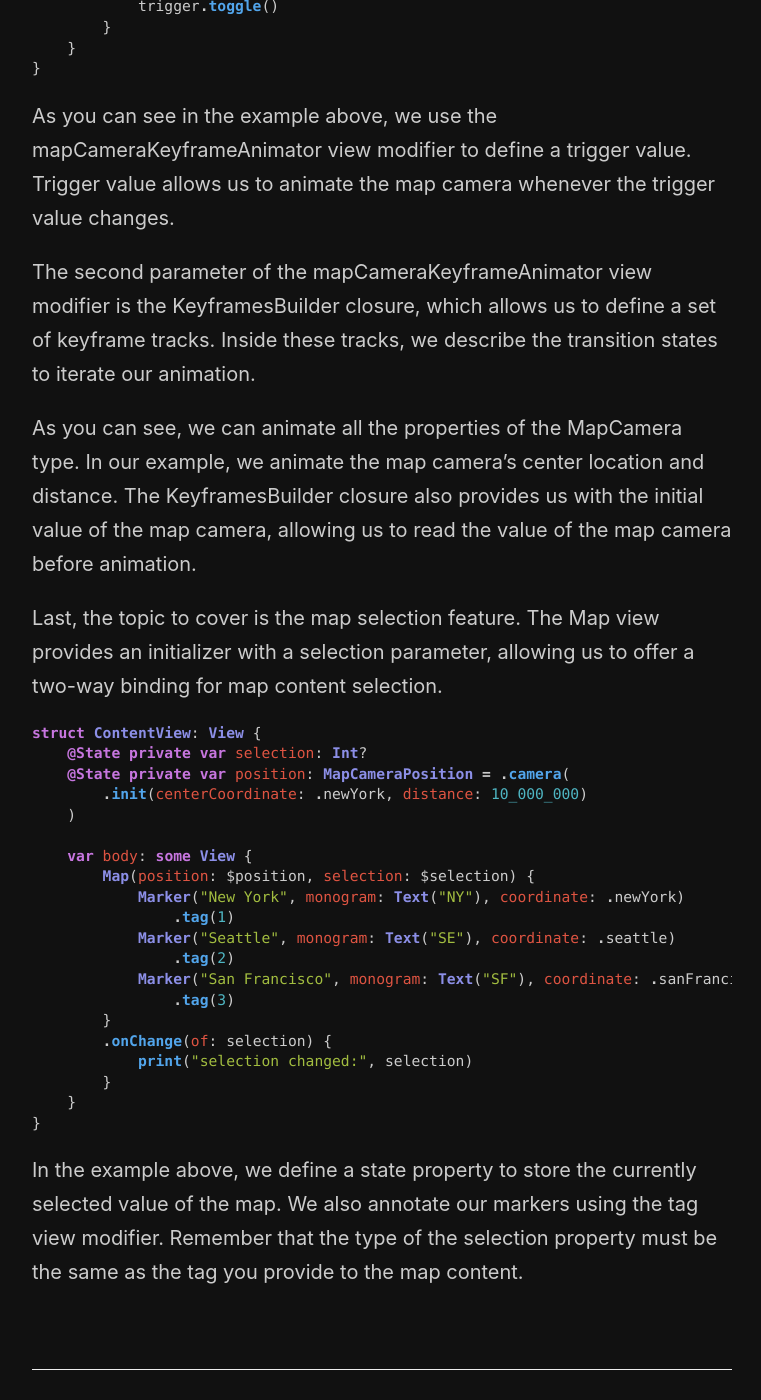
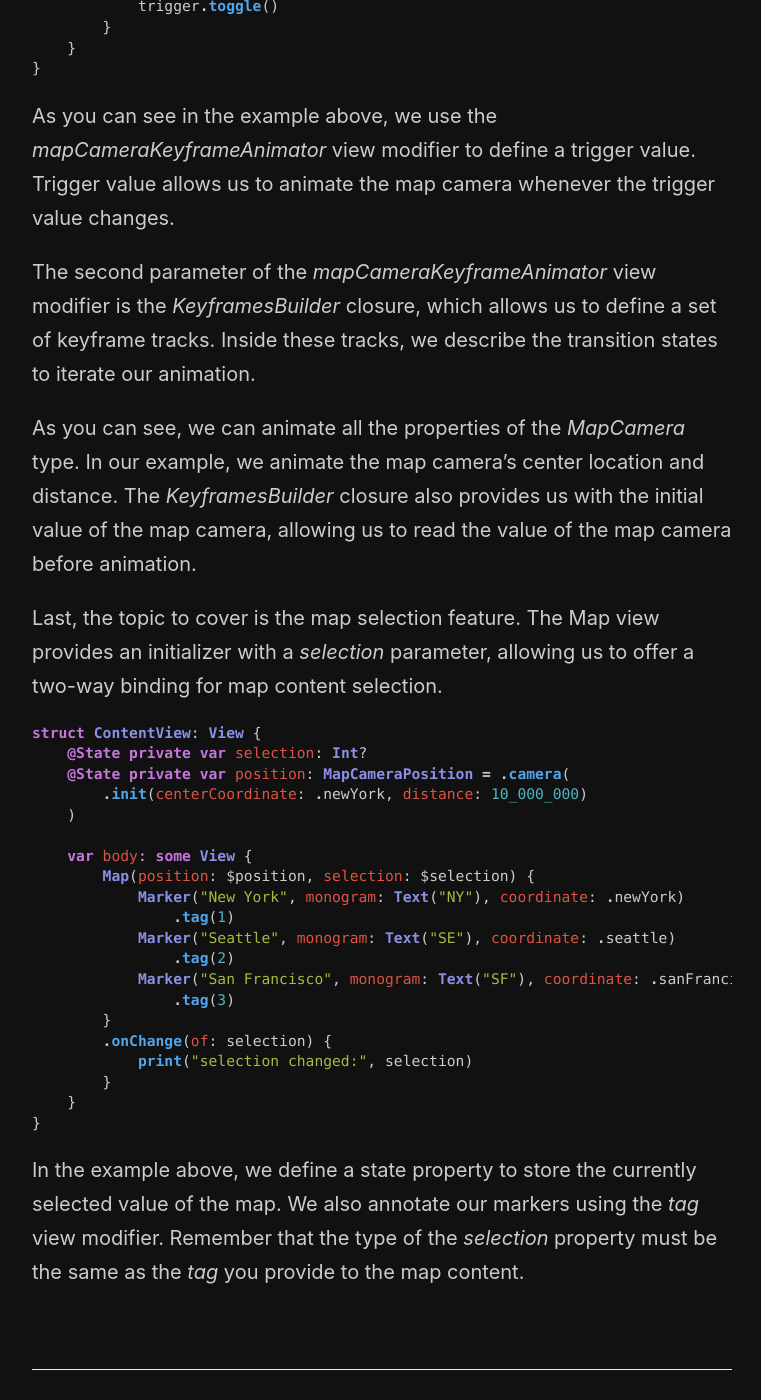
Before and after one commit to mecid/mecid.github.io, a Jekyll site: the page built from _posts/2023-12-19-mastering-mapkit-in-swiftui-interactions.md, in a window 1280 px wide and 1400 px high, scrolled down 2931 px. Shown: the whole window, without its empty margins (258-1019 px from the left). Built offline with Jekyll 4.4.1, drawn with Linux system fonts in a browser that asks for light colours; some of the changed text lies outside the part shown.

Commit message:
map interaction post formatted

````diff
--- a/_posts/2023-12-19-mastering-mapkit-in-swiftui-interactions.md
+++ b/_posts/2023-12-19-mastering-mapkit-in-swiftui-interactions.md
@@ -27,7 +27,7 @@ struct ContentView: View {
 }
 ```
 
-As you can see in the example above, we use the onChange view modifier to track changes in the two-way binding of the camera position. Unfortunately, we can't get the direct camera position from the binding in the case of user drag. For this particular case, MapKit API introduces the onMapCameraChange view modifier.
+As you can see in the example above, we use the *onChange* view modifier to track changes in the two-way binding of the camera position. Unfortunately, we can't get the direct camera position from the binding in the case of user drag. For this particular case, MapKit API introduces the *onMapCameraChange* view modifier.
 
 ```swift
 struct ContentView: View {
@@ -50,7 +50,7 @@ struct ContentView: View {
 }
 ```
 
-In the example above, we use the onMapCameraChange view modifier to track camera changes as soon as the camera position changes. MapKit API allows us to set the frequency of the onMapCameraChange listener by passing an instance of the MapCameraUpdateFrequency type. The MapCameraUpdateFrequency enum provides us with two options: continuous and onEnd. The first defines nearly real-time changes in the camera position. The second fires whenever the camera position drags finish.
+In the example above, we use the *onMapCameraChange* view modifier to track camera changes as soon as the camera position changes. MapKit API allows us to set the frequency of the *onMapCameraChange* listener by passing an instance of the *MapCameraUpdateFrequency* type. The *MapCameraUpdateFrequency* enum provides us with two options: *continuous* and *onEnd*. The first defines nearly real-time changes in the camera position. The second fires whenever the camera position drags finish.
 
 ```swift
 struct ContentView: View {
@@ -73,9 +73,9 @@ struct ContentView: View {
 }
 ```
 
-The second parameter of the onMapCameraChange view modifier is the action closure, which can handle camera position updates. The action closure provides us with an instance of the MapCameraUpdateContext type defining the current map camera, rectangle, and region.
+The second parameter of the *onMapCameraChange* view modifier is the action closure, which can handle camera position updates. The action closure provides us with an instance of the *MapCameraUpdateContext* type defining the current map camera, rectangle, and region.
 
-The new MapKit API also introduces the mapCameraKeyframeAnimator view modifier, allowing us to animate the map camera using a keyframe animator.
+The new MapKit API also introduces the *mapCameraKeyframeAnimator* view modifier, allowing us to animate the map camera using a keyframe animator.
 
 ```swift
 struct ContentView: View {
@@ -110,13 +110,13 @@ struct ContentView: View {
 }
 ```
 
-As you can see in the example above, we use the mapCameraKeyframeAnimator view modifier to define a trigger value. Trigger value allows us to animate the map camera whenever the trigger value changes.
+As you can see in the example above, we use the *mapCameraKeyframeAnimator* view modifier to define a trigger value. Trigger value allows us to animate the map camera whenever the trigger value changes.
 
-The second parameter of the mapCameraKeyframeAnimator view modifier is the KeyframesBuilder closure, which allows us to define a set of keyframe tracks. Inside these tracks, we describe the transition states to iterate our animation.
+The second parameter of the *mapCameraKeyframeAnimator* view modifier is the *KeyframesBuilder* closure, which allows us to define a set of keyframe tracks. Inside these tracks, we describe the transition states to iterate our animation.
 
-As you can see, we can animate all the properties of the MapCamera type. In our example, we animate the map camera's center location and distance. The KeyframesBuilder closure also provides us with the initial value of the map camera, allowing us to read the value of the map camera before animation.
+As you can see, we can animate all the properties of the *MapCamera* type. In our example, we animate the map camera's center location and distance. The *KeyframesBuilder* closure also provides us with the initial value of the map camera, allowing us to read the value of the map camera before animation.
 
-Last, the topic to cover is the map selection feature. The Map view provides an initializer with a selection parameter, allowing us to offer a two-way binding for map content selection.
+Last, the topic to cover is the map selection feature. The Map view provides an initializer with a *selection* parameter, allowing us to offer a two-way binding for map content selection.
 
 ```swift
 struct ContentView: View {
@@ -141,4 +141,4 @@ struct ContentView: View {
 }
 ```
 
-In the example above, we define a state property to store the currently selected value of the map. We also annotate our markers using the tag view modifier. Remember that the type of the selection property must be the same as the tag you provide to the map content.
+In the example above, we define a state property to store the currently selected value of the map. We also annotate our markers using the *tag* view modifier. Remember that the type of the *selection* property must be the same as the *tag* you provide to the map content.
````
